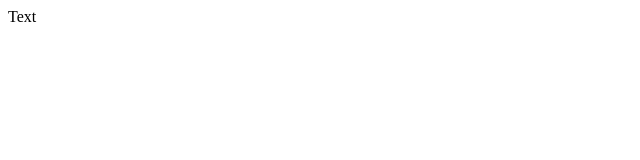
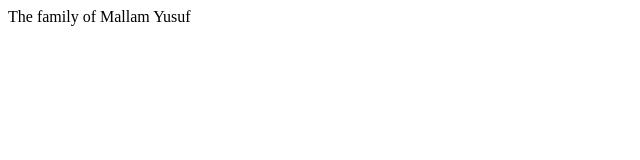
Before and after one commit to abdulkadirharunayusuf3-bit/git-and-github-tutorial, a plain HTML site: page index.html in a window 1280 px wide. Shown: the whole page, without its empty margins (0-640 px from the left). Drawn offline with Linux system fonts and the light colour scheme.

Commit message:
The family of Mallam Yusuf

```diff
--- a/index.html
+++ b/index.html
@@ -6,6 +6,6 @@
     <title>Document</title>
 </head>
 <body>
-    Text
+    The family of Mallam Yusuf
 </body>
 </html>
```
